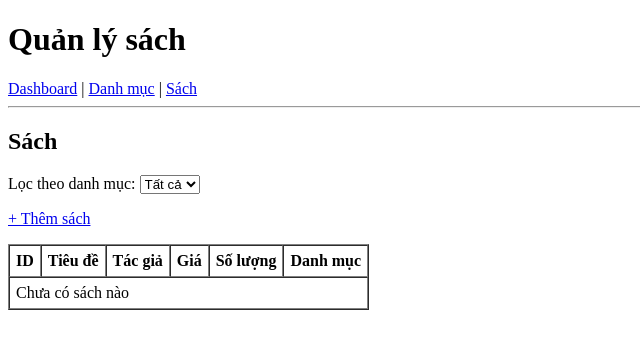
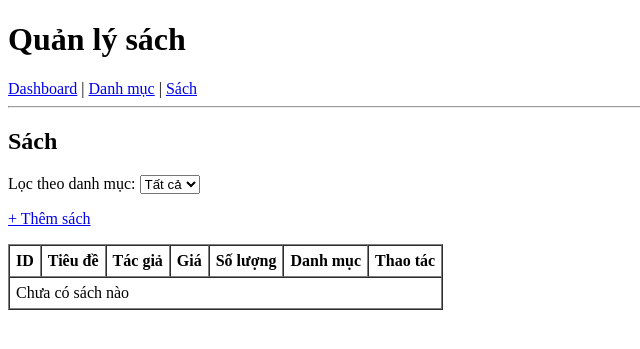
Before and after one commit to KimNguyen98/pmnm-hocphan, a Flask app: page /sach in a window 1280 px wide. Shown: the top 349 px of the page, without its empty margins (0-640 px from the left). Run offline with Flask 3, Linux system fonts and the light colour scheme.

Commit message:
Thêm nút sửa vào danh sách sách

```diff
--- a/templates/sach/danh_sach.html
+++ b/templates/sach/danh_sach.html
@@ -15,7 +15,7 @@
 <p><a href="{{ url_for('sach_them', danh_muc=dm_id) }}">+ Thêm sách</a></p>
 
 <table border="1" cellpadding="6" cellspacing="0">
-    <tr><th>ID</th><th>Tiêu đề</th><th>Tác giả</th><th>Giá</th><th>Số lượng</th><th>Danh mục</th></tr>
+    <tr><th>ID</th><th>Tiêu đề</th><th>Tác giả</th><th>Giá</th><th>Số lượng</th><th>Danh mục</th><th>Thao tác</th></tr>
     {% for s in ds %}
     <tr>
         <td>{{ s.id }}</td>
@@ -24,9 +24,10 @@
         <td>{{ "{:,.0f}".format(s.gia) }}</td>
         <td>{{ s.so_luong }}</td>
         <td>{{ s.danh_muc.ten }}</td>
+        <td><a href="{{ url_for('sach_sua', id=s.id) }}">Sửa</a></td>
     </tr>
     {% else %}
-    <tr><td colspan="6">Chưa có sách nào</td></tr>
+    <tr><td colspan="7">Chưa có sách nào</td></tr>
     {% endfor %}
 </table>
 {% endblock %}
```
